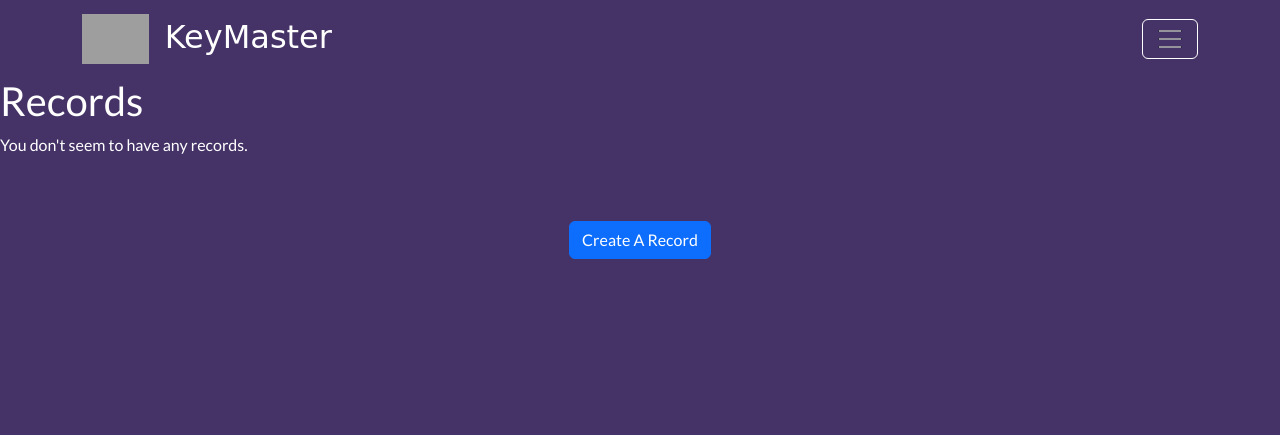
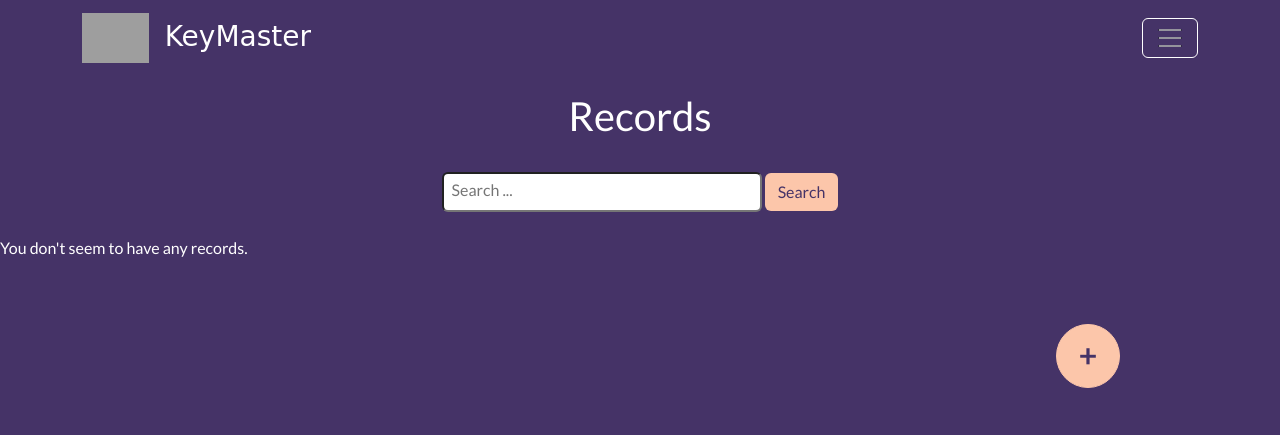
Before and after one commit to awolter27/KeyMaster, a Django app: page /records/ in a window 1280 px wide. Shown: the top 435 px of the page. Run offline with Django 4.2, Linux system fonts and the light colour scheme; data that the repository does not hold is empty; some web fonts are replaced; grey boxes are pictures that could not be loaded.

Commit message:
records_list.html complete for now

```diff
--- a/main_app/models.py
+++ b/main_app/models.py
@@ -34,4 +34,4 @@ class Record(models.Model):
         return "Record:" + self.login_url
 
     class Meta:
-        ordering = ["login_url"]
+        ordering = ["website"]
--- a/main_app/static/styles/main.css
+++ b/main_app/static/styles/main.css
@@ -37,5 +37,34 @@ body {
 
 #home-link {
     background-color: rgb(252 198 170);
+    color: rgb(69, 51, 103);
     width: 50%;
 }
+
+#records-list-search {
+    background-color: rgb(252 198 170);
+    color: rgb(69, 51, 103);
+}
+
+#records-list-card {
+    width: 75%;
+}
+
+#records-list-link {
+    cursor: pointer;
+    text-decoration: none;
+}
+
+#records-list-website {
+    color: rgb(69, 51, 103);
+}
+
+#records-list-btn {
+    background-color: rgb(252 198 170);
+    border-color: rgb(252 198 170);
+    border-radius: 100%;
+    color: rgb(69, 51, 103);
+    height: 4rem;
+    margin-right: 5em;
+    width: 4rem;
+}
--- a/main_app/templates/basewnav.html
+++ b/main_app/templates/basewnav.html
@@ -16,7 +16,7 @@
 <body>
     <nav class="navbar">
         <div class="container">
-            <a class="navbar-brand fs-2" id="nav-brand" href="/records/"><img class="me-3" id="nav-img"
+            <a class="navbar-brand fs-3" id="nav-brand" href="/records/"><img class="me-3" id="nav-img"
                     src="https://i.imgur.com/FHlV6Ia.png" alt="KeyMaster Logo">KeyMaster</a>
             <button class="navbar-toggler border-white" type="button" data-bs-toggle="collapse"
                 data-bs-target="#navbarNav" aria-controls="navbarNav" aria-expanded="false"
--- a/main_app/templates/records_list.html
+++ b/main_app/templates/records_list.html
@@ -2,20 +2,37 @@
 {% block title %}Records{% endblock %}
 {% block content %}
 
-<h1>Records</h1>
+<h1 class="text-center pt-3">Records</h1>
+<div class="text-center py-4">
+    <input class="rounded w-25 ps-2 pt-1 pb-2" type="text" placeholder="Search ...">
+    <button class="btn" id="records-list-search" type="submit">Search</button>
+</div>
 {% for record in rec %}
-<div class="border border-light">
-    <a href="{% url 'record_detail' record.pk %}">
-        <p>{{record.login_url}}</p>
-        <p>{{record.email}}</p>
-        <p>{{record.username}}</p>
-    </a>
+<a id="records-list-link" href="{% url 'record_detail' record.pk %}">
+    <div class="d-flex justify-content-center">
+        <div class="card my-3" id="records-list-card">
+            <div class="card-body d-flex flex-row justify-content-between align-items-center">
+                <div>
+                    <p class="ps-5 pb-5 my-1 fs-4" id="records-list-website">{{record.website}}</p>
+                </div>
+                <div>
+                    <p class="m-1 text-secondary">{{record.login_url}}</p>
+                    <p class="m-1 text-secondary">{{record.email}}</p>
+                    <p class="m-1 text-secondary">{{record.username}}</p>
+                </div>
+                <div>
+                    <p class="pe-5 pb-4 text-secondary">▶</p>
+                </div>
+            </div>
+        </div>
+    </div>
+</a>
 </div>
 {% empty %}
 <p>You don't seem to have any records.</p>
 {% endfor %}
-<div class="d-flex justify-content-center py-5">
-    <a href="{% url 'record_create' %}" class="btn btn-primary">Create A Record</a>
+<div class="d-flex justify-content-end py-5">
+    <a href="{% url 'record_create' %}" class="btn btn-primary fs-2 fw-bold" id="records-list-btn" role="button">+</a>
 </div>
 
 {% endblock %}
```
Also changed, not shown: README.md.
